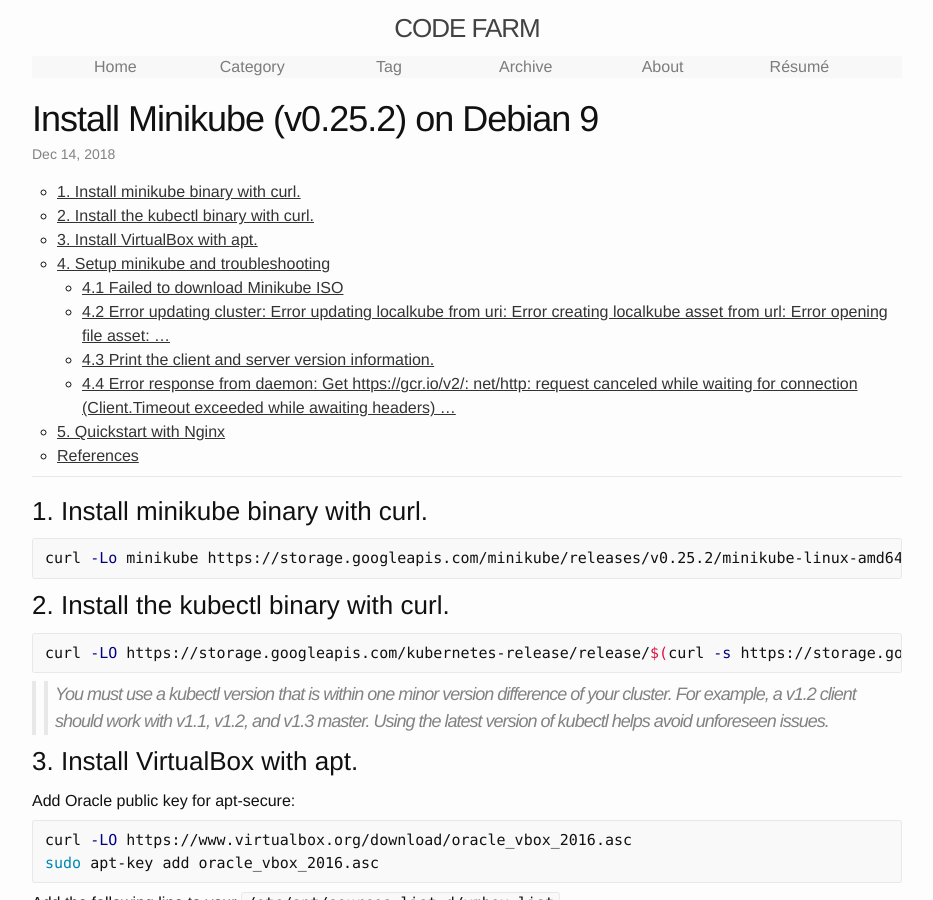
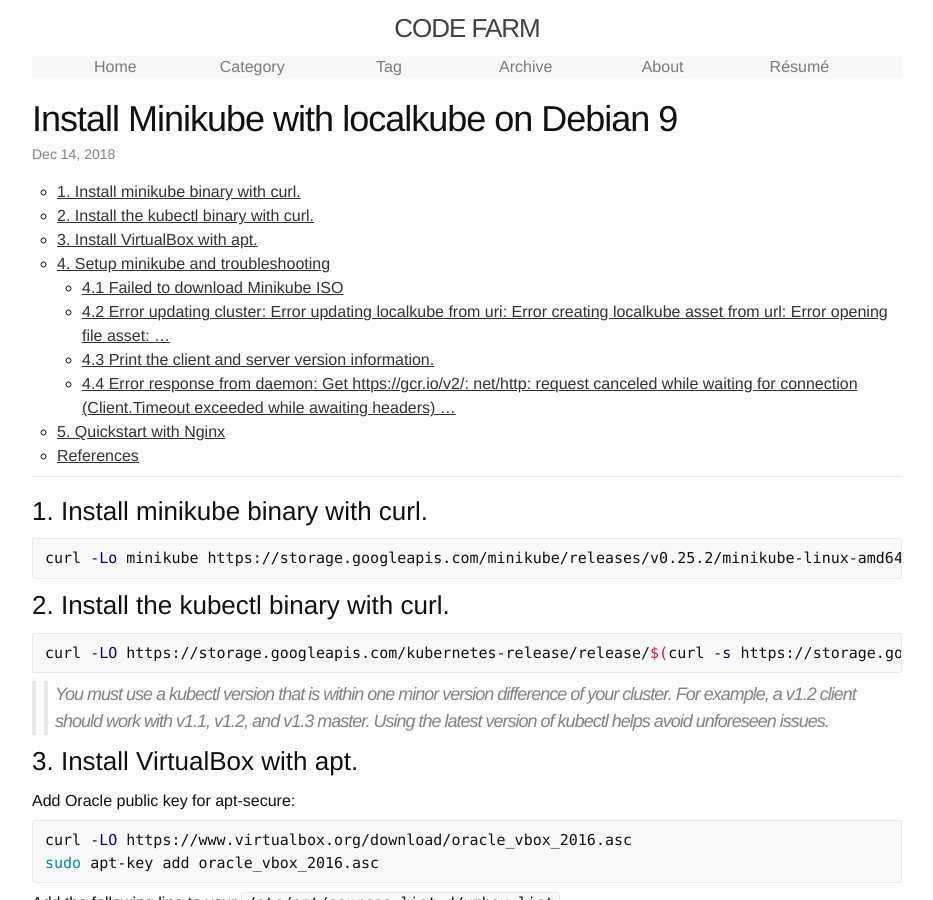
Before and after one commit to ousiax/ousiax.github.io, a Jekyll site: the page built from _posts/2018-12-14-install-minikube-on-debian.md, in a window 1280 px wide and 900 px high. Shown: the whole window, without its empty margins (173-1106 px from the left). Built offline with Jekyll 4.4.1, drawn with Linux system fonts in a browser that asks for light colours.

Commit message:
Update title of 2018-12-14-install-minikube-on-debian.md

```diff
--- a/_posts/2018-12-14-install-minikube-on-debian.md
+++ b/_posts/2018-12-14-install-minikube-on-debian.md
@@ -1,6 +1,6 @@
 ---
 layout: post
-title: Install Minikube (v0.25.2) on Debian 9
+title: Install Minikube with localkube on Debian 9
 date: 2018-12-14 06:47:24 +0800
 categories: ['Docker']
 tags: ['Docker', 'K8S', 'Kubernetes', 'Minikube']
```
